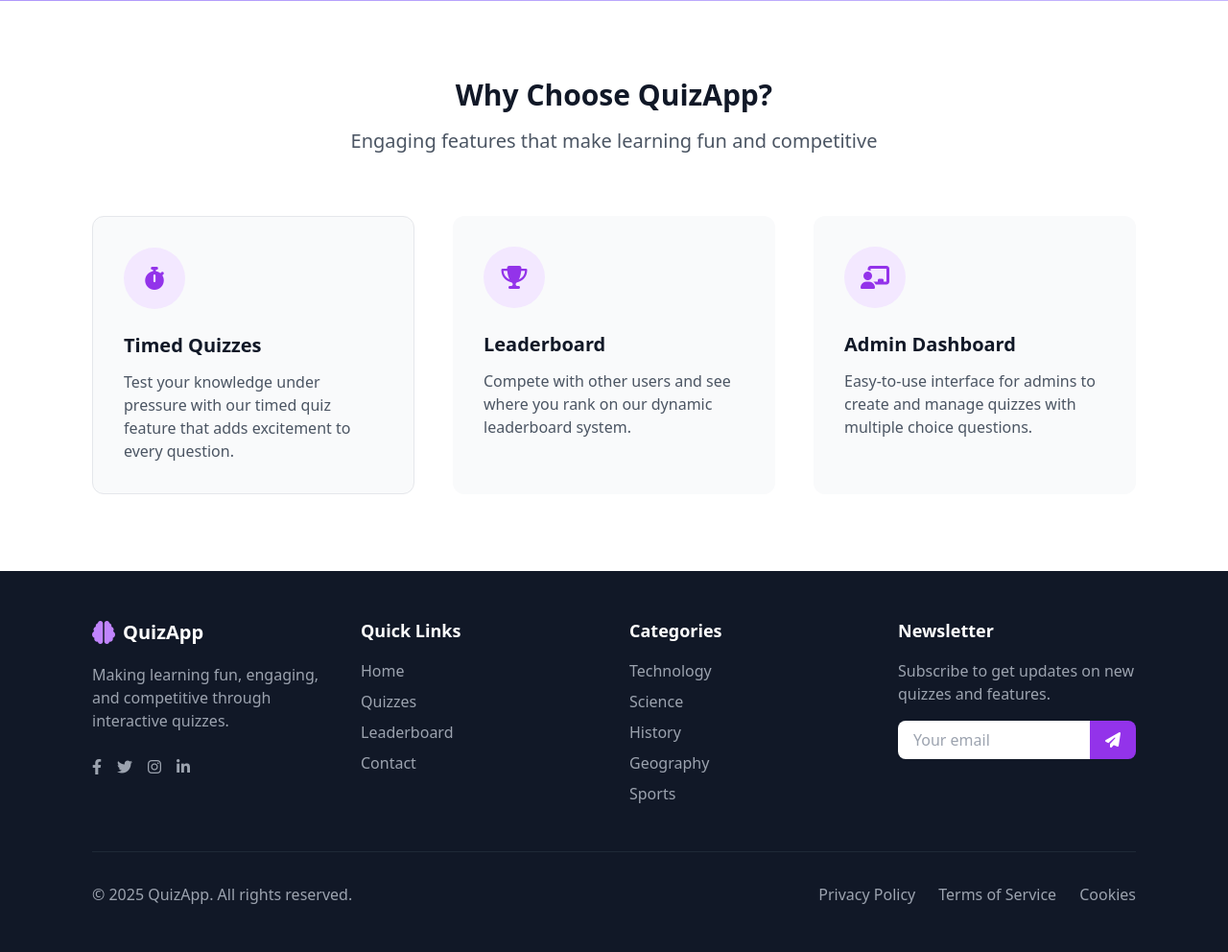
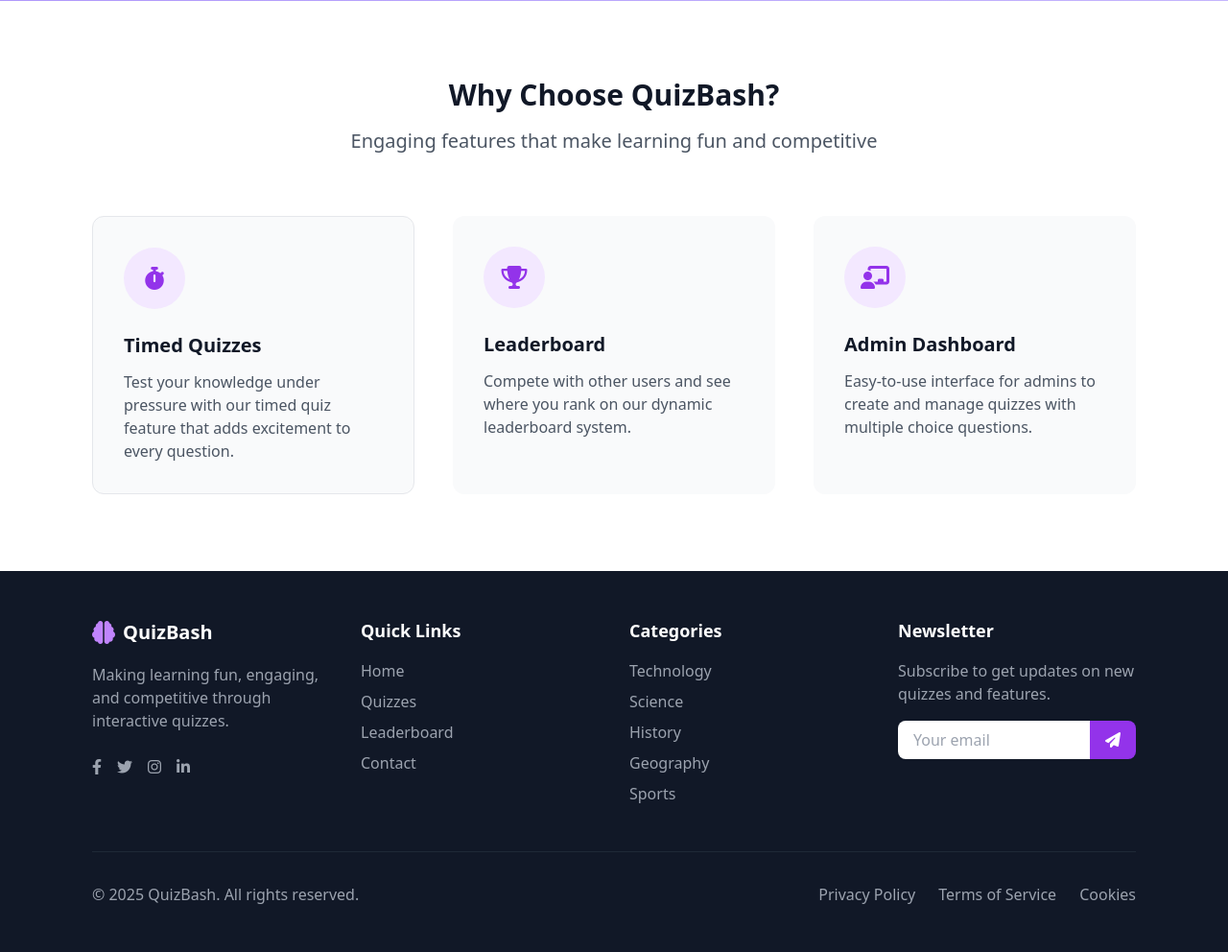
Before and after one commit to ashishkekan/QuizBash, a Django app: template quiz/templates/quiz/home.html in a window 1280 px wide. Shown: the part 607-1599 px from the top of the page at 96% size. Run offline with Django 3.2, Linux system fonts and the light colour scheme; the template is opened without the code that fills it, so the values that code supplies are empty; some libraries are stand-ins or nearby versions.

Commit message:
fixed code

```diff
--- a/quiz/templates/quiz/base.html
+++ b/quiz/templates/quiz/base.html
@@ -43,7 +43,7 @@
             <div class="flex justify-between items-center py-4">
                 <div class="flex items-center">
                     <i class="fas fa-brain text-purple-600 text-2xl mr-2"></i>
-                    <a href="{% url 'home' %}" class="font-bold text-purple-600 text-xl">QuizApp</a>
+                    <a href="{% url 'home' %}" class="font-bold text-purple-600 text-xl">QuizBash</a>
                 </div>
                 <div class="hidden md:flex items-center space-x-8">
                     <a href="{% url 'home' %}" class="text-purple-600 font-medium">Home</a>
@@ -77,7 +77,7 @@
                 <div>
                     <div class="flex items-center mb-4">
                         <i class="fas fa-brain text-purple-400 text-2xl mr-2"></i>
-                        <span class="font-bold text-xl">QuizApp</span>
+                        <span class="font-bold text-xl">QuizBash</span>
                     </div>
                     <p class="text-gray-400">Making learning fun, engaging, and competitive through interactive quizzes.</p>
                     <div class="flex space-x-4 mt-6">
@@ -118,7 +118,7 @@
                 </div>
             </div>
             <div class="border-t border-gray-800 mt-12 pt-8 flex flex-col md:flex-row justify-between items-center">
-                <p class="text-gray-400">© 2025 QuizApp. All rights reserved.</p>
+                <p class="text-gray-400">© 2025 QuizBash. All rights reserved.</p>
                 <div class="flex space-x-6 mt-4 md:mt-0">
                     <a href="#" class="text-gray-400 hover:text-white transition">Privacy Policy</a>
                     <a href="#" class="text-gray-400 hover:text-white transition">Terms of Service</a>
--- a/quiz/templates/quiz/home.html
+++ b/quiz/templates/quiz/home.html
@@ -6,7 +6,7 @@
         <div class="md:flex items-center justify-between">
             <div class="md:w-1/2 mb-12 md:mb-0">
                 <h1 class="text-4xl md:text-5xl lg:text-6xl font-bold mb-6 leading-tight">
-                    Test Your Knowledge With <span class="typewriter">QuizApp</span>
+                    Test Your Knowledge With <span class="typewriter">QuizBash</span>
                 </h1>
                 <p class="text-xl mb-8 opacity-90">
                     Challenge yourself with timed quizzes on various topics. Compete with others and climb the leaderboard!
@@ -31,7 +31,7 @@
 <section class="py-20 bg-white">
     <div class="max-w-6xl mx-auto px-4 sm:px-6 lg:px-8">
         <div class="text-center mb-16">
-            <h2 class="text-3xl font-bold text-gray-900 mb-4">Why Choose QuizApp?</h2>
+            <h2 class="text-3xl font-bold text-gray-900 mb-4">Why Choose QuizBash?</h2>
             <p class="text-xl text-gray-600 max-w-3xl mx-auto">Engaging features that make learning fun and competitive</p>
         </div>
         <div class="grid md:grid-cols-3 gap-10">
--- a/quiz/templates/quiz/login.html
+++ b/quiz/templates/quiz/login.html
@@ -5,7 +5,7 @@
     <div class="max-w-md mx-auto px-4 sm:px-6 lg:px-8">
         <div class="bg-white rounded-xl shadow-md p-8 text-gray-900">
             <div class="text-center mb-8">
-                <h2 class="text-2xl font-bold text-gray-900">Login to QuizApp</h2>
+                <h2 class="text-2xl font-bold text-gray-900">Login to QuizBash</h2>
                 <p class="text-gray-600 mt-2">Access your account to start quizzing!</p>
             </div>
             <form method="POST" class="space-y-6">
--- a/quiz/templates/quiz/register.html
+++ b/quiz/templates/quiz/register.html
@@ -6,7 +6,7 @@
         <div class="bg-white rounded-xl shadow-md p-8 text-gray-900">
             <div class="text-center mb-8">
                 <h2 class="text-2xl font-bold text-gray-900">Create a New Account</h2>
-                <p class="text-gray-600 mt-2">Join QuizApp to start your learning journey!</p>
+                <p class="text-gray-600 mt-2">Join QuizBash to start your learning journey!</p>
             </div>
             <form method="POST" class="space-y-6">
                 {% csrf_token %}
```
Also changed, not shown: db.sqlite3.
